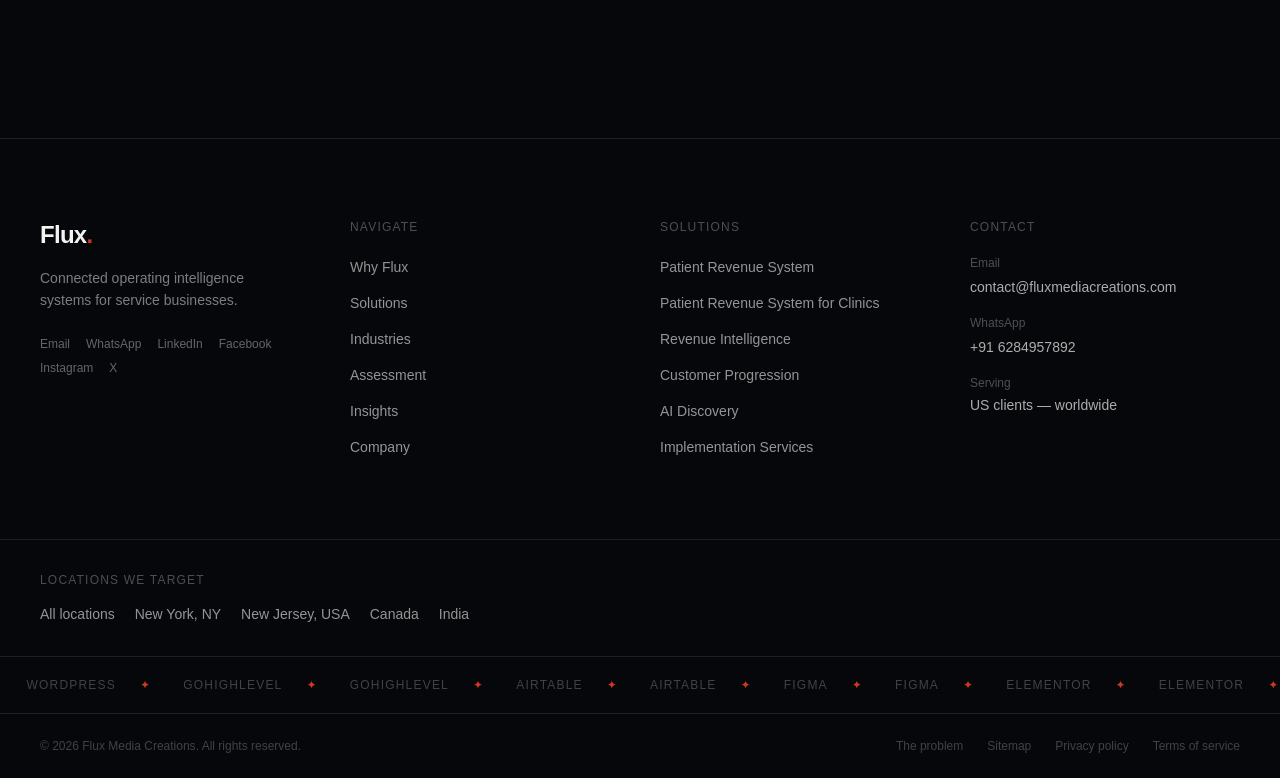
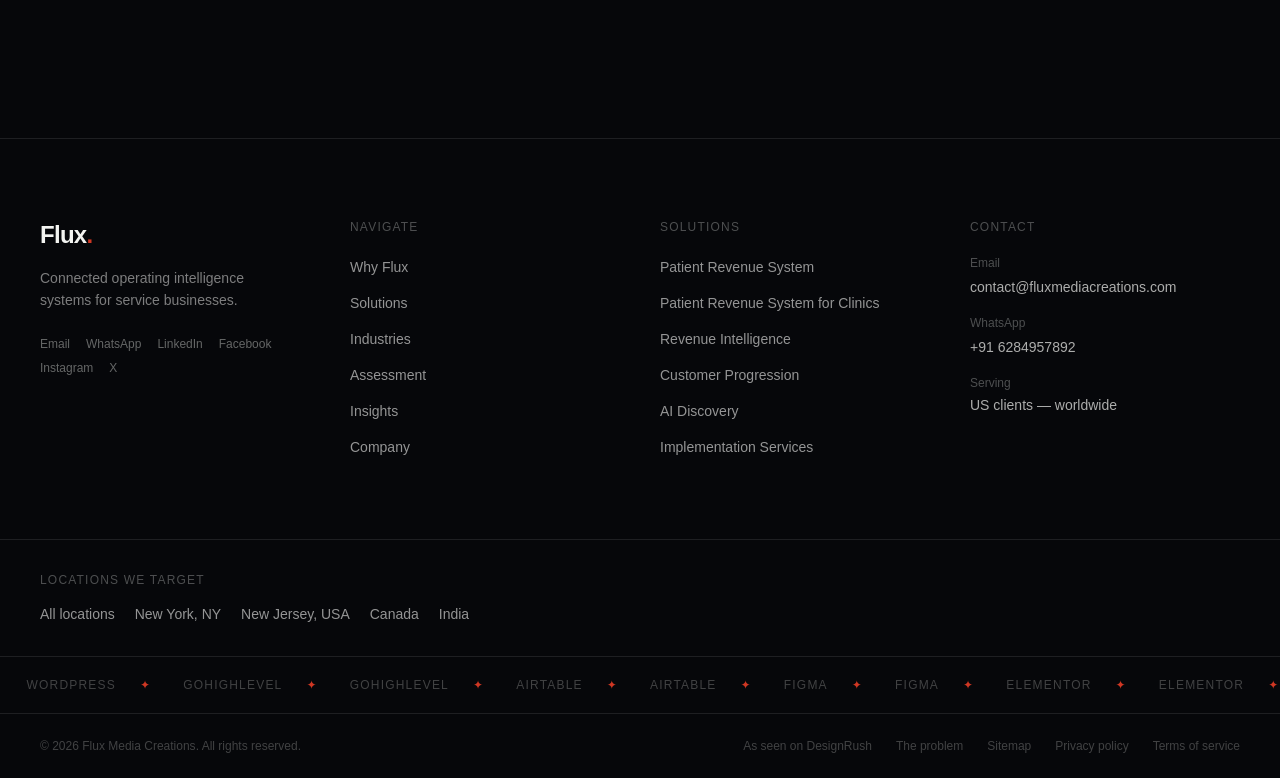
Before and after one commit to dev-gagandeep/Flux-Media-Creations, a Next.js app: page / in a window 1280 px wide. Shown: the part 10655-11433 px from the top of the page. Built offline with nearby package versions, Linux system fonts and the light colour scheme.

Commit message:
Add DesignRush recognition link

```diff
--- a/src/components/brand/AuthorityEcosystem.tsx
+++ b/src/components/brand/AuthorityEcosystem.tsx
@@ -19,6 +19,7 @@ const credentials = [
 ];
 
 const profiles = [
+  ["As seen on DesignRush", "https://www.designrush.com/agency/website-design-development/in"],
   ["Sortlist", "https://www.sortlist.com/agency/flux-media-creations"],
   ["Wellfound", "https://wellfound.com/u/gagandeep_flux"],
   ["Medium", "https://medium.com/@fluxmediacreations"],
--- a/src/components/layout/Footer.tsx
+++ b/src/components/layout/Footer.tsx
@@ -171,6 +171,14 @@ export default function Footer() {
           © {year} {SITE.name}. All rights reserved.
         </p>
         <div className="flex flex-wrap justify-center gap-x-6 gap-y-3">
+          <a
+            href="https://www.designrush.com/agency/website-design-development/in"
+            target="_blank"
+            rel="noopener noreferrer"
+            className="text-xs text-cream/25 hover:text-cream/50 transition-colors"
+          >
+            As seen on DesignRush
+          </a>
           <Link href="/the-problem" className="text-xs text-cream/25 hover:text-cream/50 transition-colors">
             The problem
           </Link>
```
